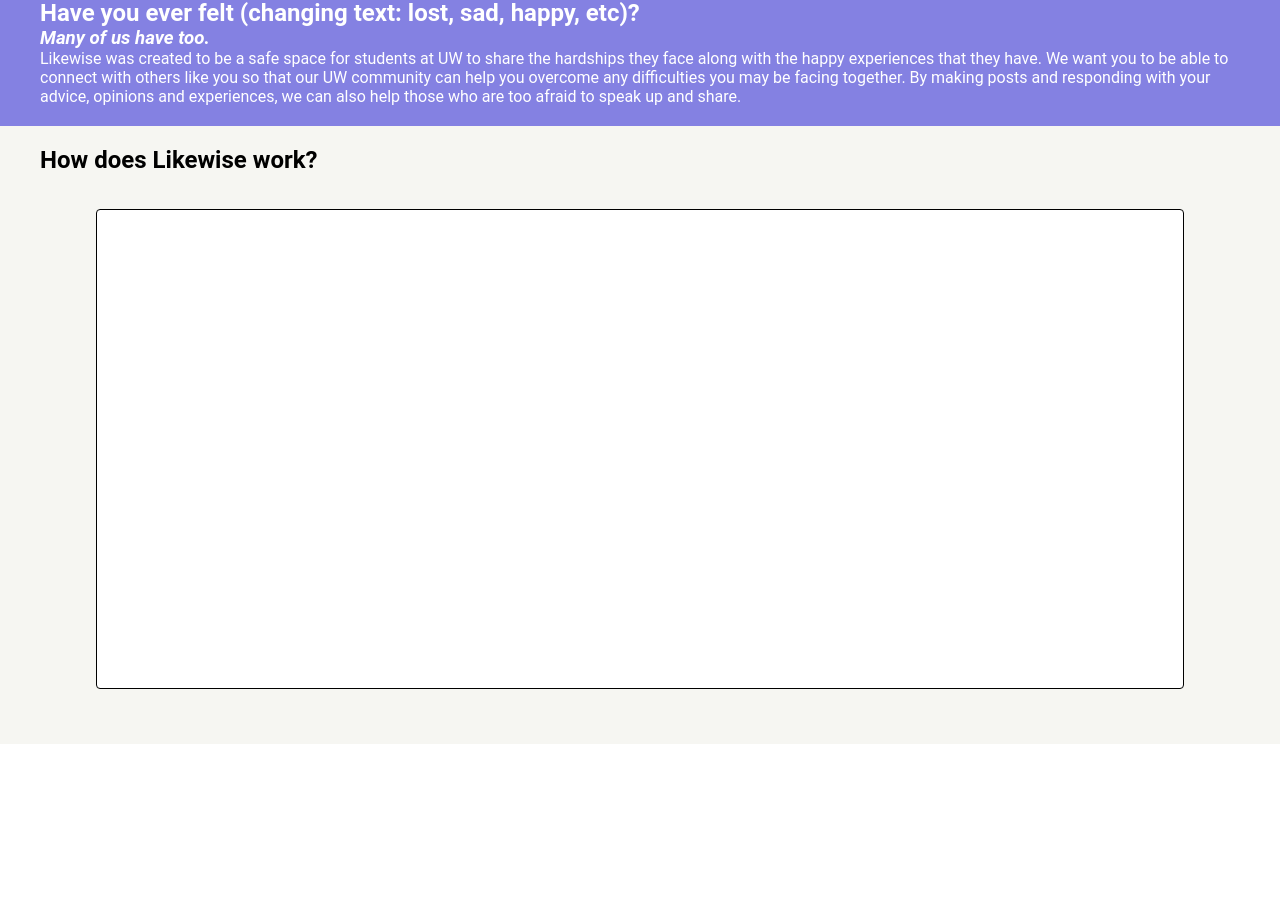
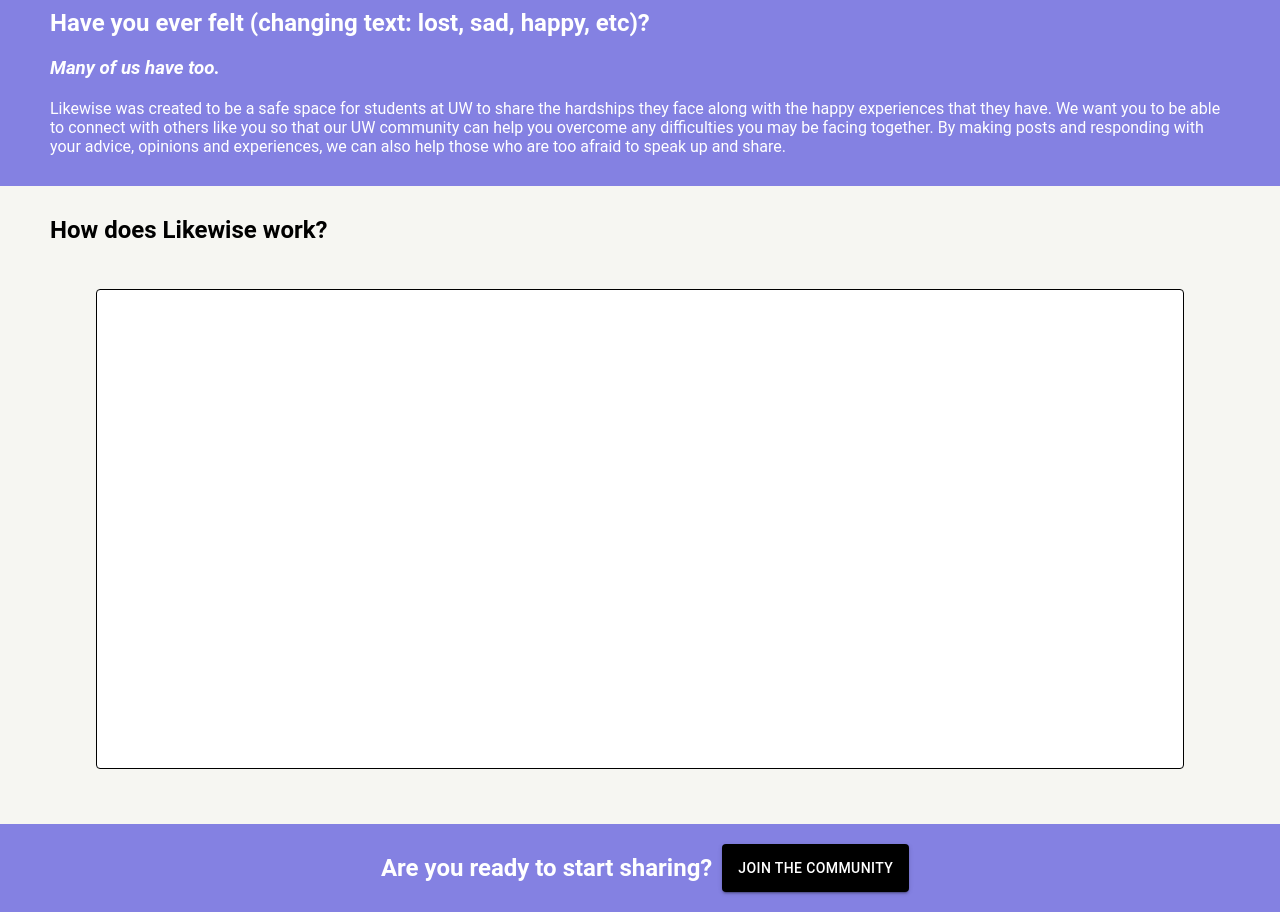
Before and after one commit to chandelier05/likewise, a React (Create React App) app in the folder likewise/: page / in a window 1280 px wide. Shown: the part 85-997 px from the top of the page. Before the commit the page ends 829 px from the top, so only its background shows below. Built offline with nearby package versions, Linux system fonts and the light colour scheme.

Commit message:
finish section 2

```diff
--- a/likewise/src/components/section2/Significance.js
+++ b/likewise/src/components/section2/Significance.js
@@ -1,5 +1,6 @@
 import React from 'react';
-import {makeStyles, Container} from '@material-ui/core';
+import {makeStyles, Container, Button, Grid} from '@material-ui/core';
+import './style.css';
 
 const useStyles = makeStyles(theme => ({
     purple: {
@@ -52,6 +53,15 @@
                     </Container>
                 </div>
             </div>
+                <Grid container className={classes.purple} style={{textAlign: "center"}} justify="center">
+                    <Grid item spacing={4}>
+                        <h2 style={{display: "inline-flex"}}>
+                            Are you ready to start sharing?
+                        </h2>
+                    </Grid>
+                        <Button variant="contained" style={{display: "inline-flex",
+                            color: "#FFFFFF", backgroundColor: "#000000"}}>Join the community</Button>
+                </Grid>
         </div>
     );
 }
--- a/likewise/src/components/section2/style.css
+++ b/likewise/src/components/section2/style.css
@@ -0,0 +1,3 @@
+h1, h2, h3, p {
+    padding: 10px;
+}
```
